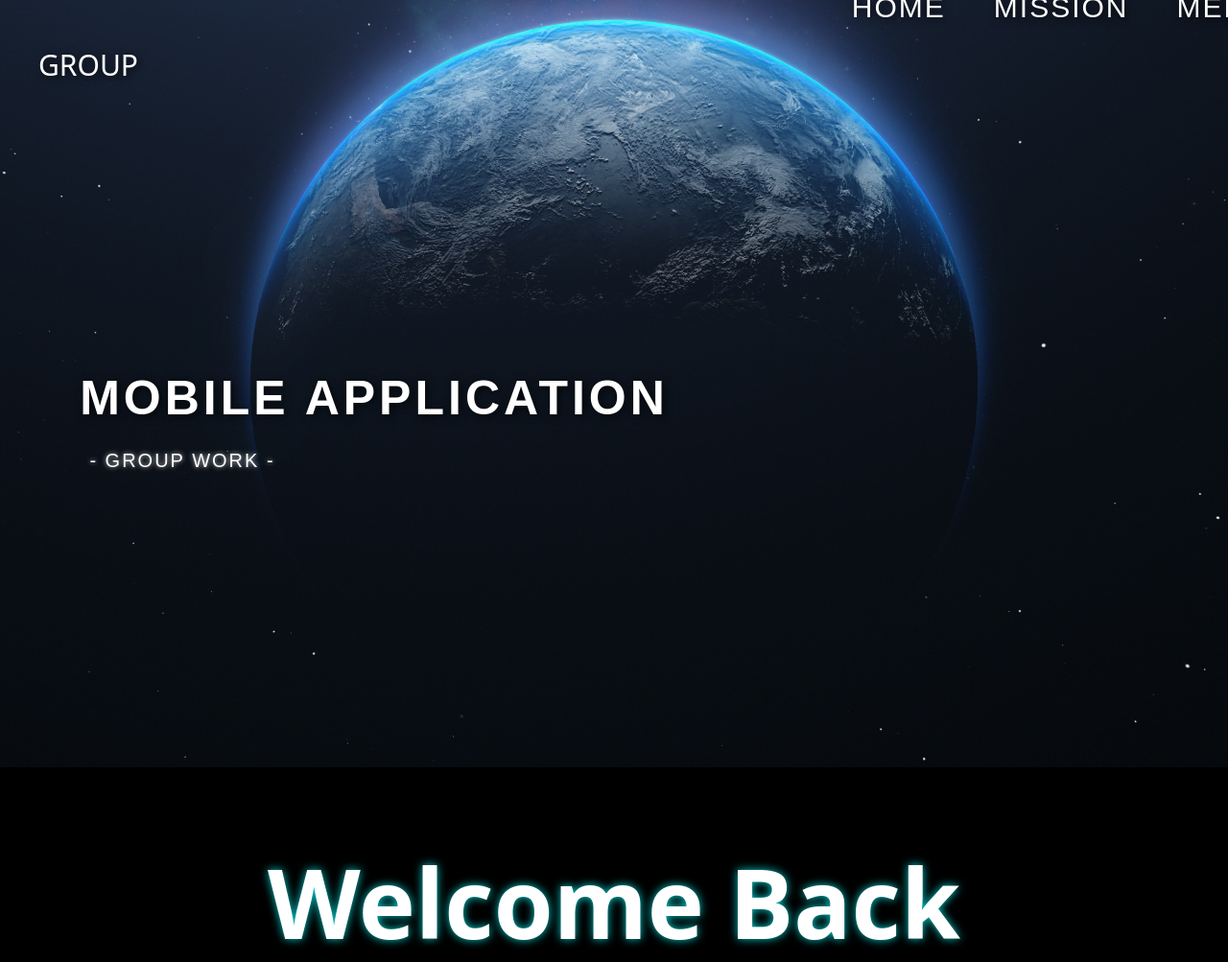
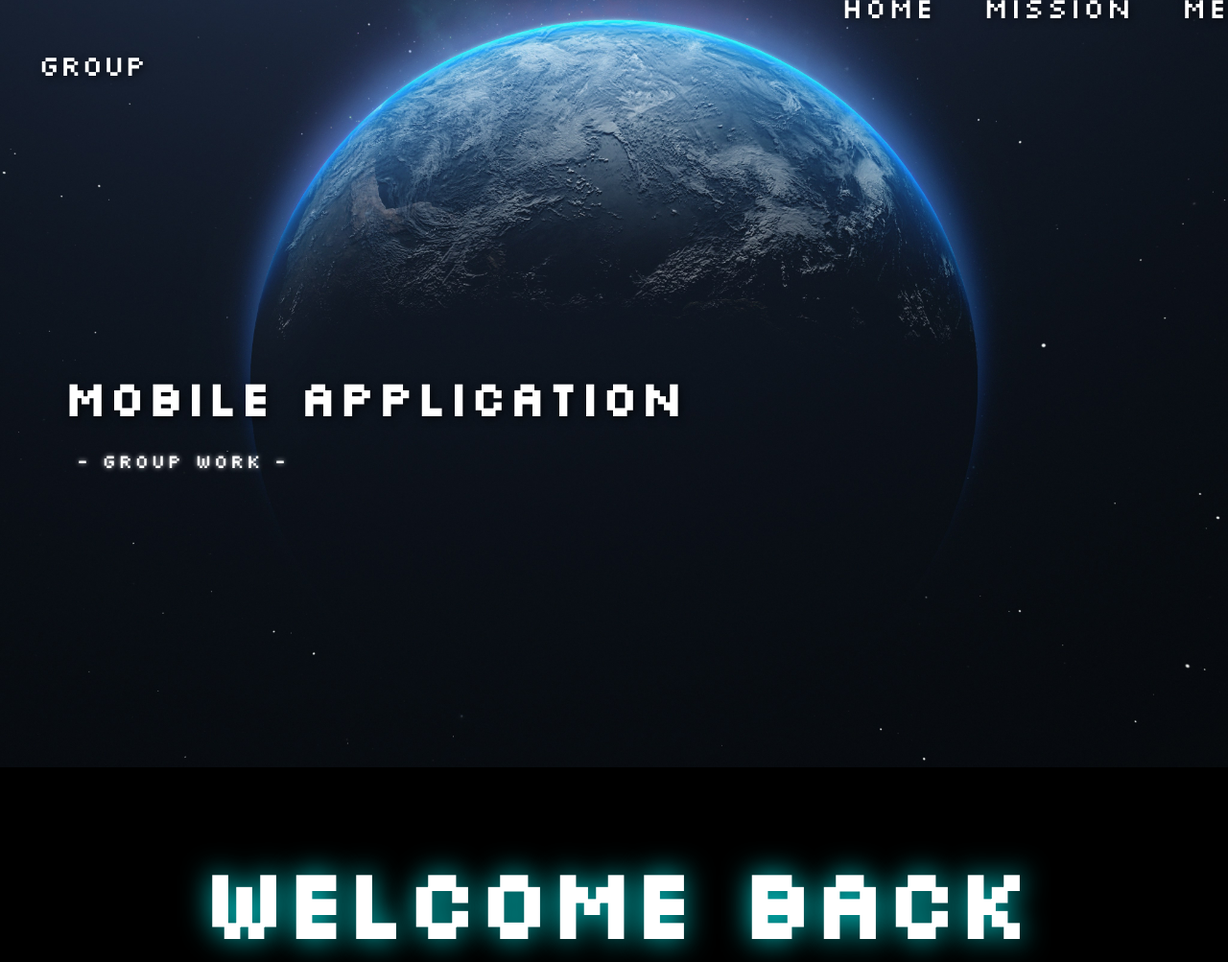
Before and after one commit to whaly-w/whaly-w.github.io, a plain HTML site: page sushishop.html in a window 1280 px wide. Shown: the top 1003 px of the page at 96% size. Drawn offline with nearby package versions, Linux system fonts and the light colour scheme.

Commit message:
final 3 page

```diff
--- a/css/custom.css
+++ b/css/custom.css
@@ -1,3 +1,5 @@
+@import url('https://fonts.googleapis.com/css2?family=Silkscreen&display=swap');
+
 .hero {
   background-image: url('../assets/images/javier-miranda-AlJ9TQqeCV0-unsplash.jpg'); /* Correct path to your image */
   background-size: cover;
@@ -12,6 +14,7 @@
 .navbar-brand {
   font-size: 30px;
   color: #ffffff;
+  font-family: 'Silkscreen', sans-serif;
   margin-top: 40px;
   margin-left: 40px;
 }
@@ -48,7 +51,7 @@ nav a {
   color: #ffffff;
   text-decoration: none;
   font-size: 30px;
-  font-family: 'Press Start 2P', sans-serif; /* Retro pixel font */
+  font-family: 'Silkscreen', sans-serif;
   letter-spacing: 2px;
   transition: color 0.3s ease-in-out;
 }
@@ -61,15 +64,15 @@ nav a:hover {
   font-size: 50px;
   font-weight: bold;
   text-transform: uppercase;
-  font-family: 'Press Start 2P', sans-serif;
-  letter-spacing: 4px;
+  font-family: 'Silkscreen', sans-serif;
+  letter-spacing: 3px;
   margin-bottom: 20px;
   margin-right: 500px;
 }
 
 .text-wrapper p {
   font-size: 20px;
-  font-family: 'Press Start 2P', sans-serif;
+  font-family: 'Silkscreen', sans-serif;
   letter-spacing: 2px;
   text-shadow: 0 0 5px rgba(255, 255, 255, 0.8);
   margin-right: 900px;
@@ -92,7 +95,8 @@ nav a:hover {
   color: #ffffff;
   font-size: 100px;
   font-weight: bold;
-  text-shadow: 0 0 10px rgba(0, 255, 255, 0.8);
+  font-family: 'Silkscreen', sans-serif;
+  text-shadow: 0 0 30px rgba(0, 255, 255, 0.8);
 }
 
 .mission {
@@ -123,12 +127,14 @@ nav a:hover {
   font-size: 40px;
   line-height: 1.5;
   margin-bottom: 20px;
+  font-family: 'Silkscreen', sans-serif;
   max-width: 800px; /* Or adjust as needed */
   height: 400px;
 }
 
 .mission h2 {
   font-size: 60px;
+  font-family: 'Silkscreen', sans-serif;
   height: 400px;
   font-weight: bold;
 }
```
